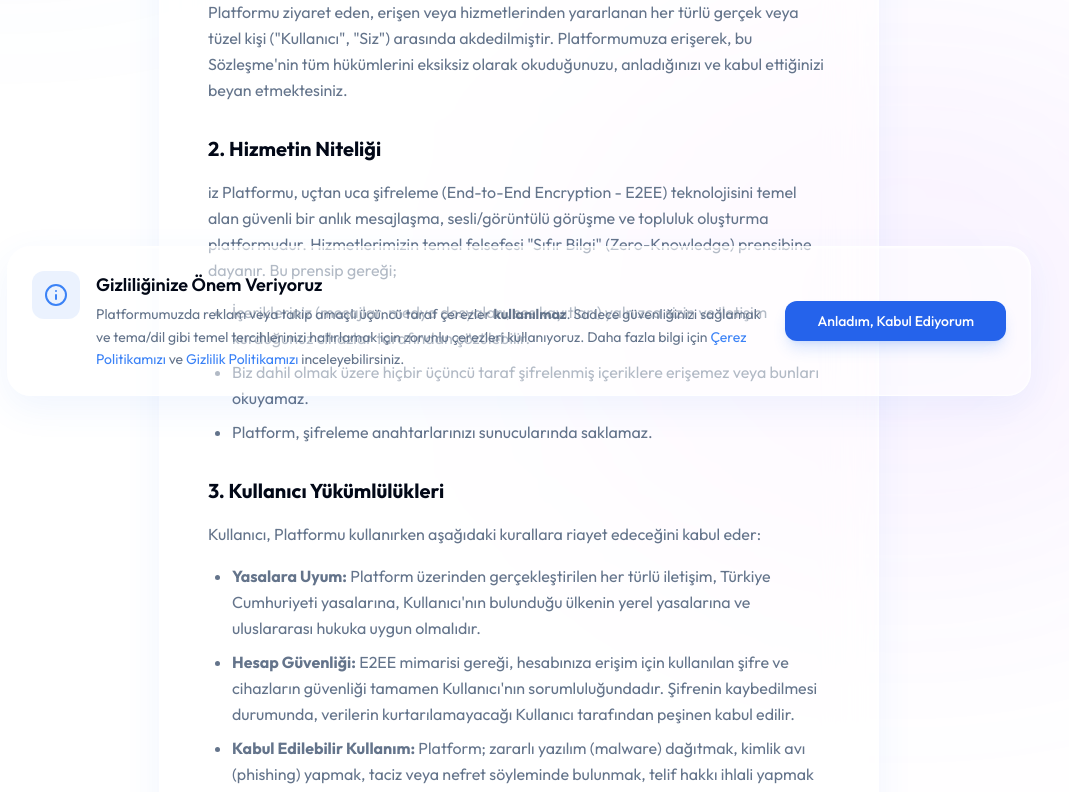
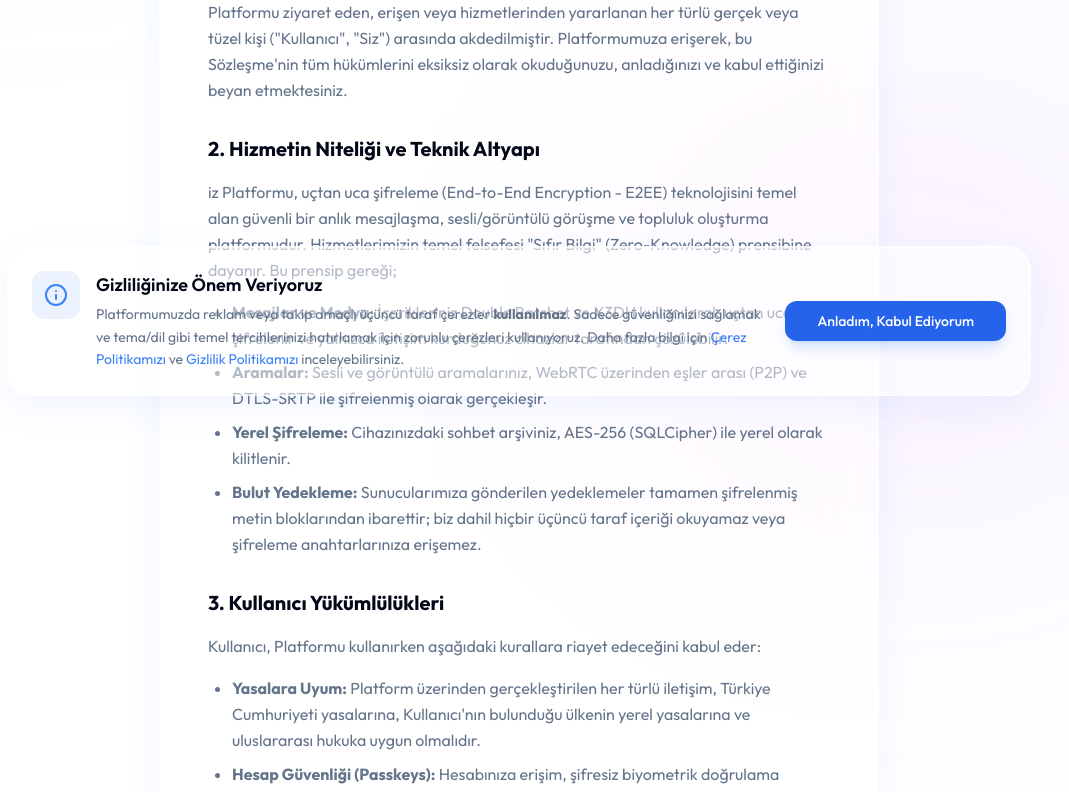
Before and after one commit to egemenxgul/No-iz, a Next.js app in the folder iz-web/: page /terms in a window 1280 px wide. Shown: the part 380-1172 px from the top of the page, without its empty margins (121-1190 px from the left). Built offline with nearby package versions, Linux system fonts and the light colour scheme; no server answers.

Commit message:
docs: update terms of service to reflect webrtc, sqlcipher, passkeys, and cloud backup architecture

```diff
--- a/iz-web/src/app/terms/page.tsx
+++ b/iz-web/src/app/terms/page.tsx
@@ -38,14 +38,15 @@ export default function TermsOfServicePage() {
             </section>
 
             <section>
-              <h2 className="text-xl font-bold text-foreground mb-4">2. Hizmetin Niteliği</h2>
+              <h2 className="text-xl font-bold text-foreground mb-4">2. Hizmetin Niteliği ve Teknik Altyapı</h2>
               <p className="mb-4">
                 iz Platformu, uçtan uca şifreleme (End-to-End Encryption - E2EE) teknolojisini temel alan güvenli bir anlık mesajlaşma, sesli/görüntülü görüşme ve topluluk oluşturma platformudur. Hizmetlerimizin temel felsefesi "Sıfır Bilgi" (Zero-Knowledge) prensibine dayanır. Bu prensip gereği;
               </p>
               <ul className="list-disc pl-6 space-y-2">
-                <li>İçerikleriniz (mesajlar, medya dosyaları, ses kayıtları) yalnızca sizin ve iletişim kurduğunuz cihazlar tarafından çözülebilir.</li>
-                <li>Biz dahil olmak üzere hiçbir üçüncü taraf şifrelenmiş içeriklere erişemez veya bunları okuyamaz.</li>
-                <li>Platform, şifreleme anahtarlarınızı sunucularında saklamaz.</li>
+                <li><strong>Mesajlar ve Medya:</strong> İçerikleriniz Double Ratchet ve X3DH kullanılarak uçtan uca şifrelenir ve yalnızca iletişim kurduğunuz cihazlar tarafından çözülebilir.</li>
+                <li><strong>Aramalar:</strong> Sesli ve görüntülü aramalarınız, WebRTC üzerinden eşler arası (P2P) ve DTLS-SRTP ile şifrelenmiş olarak gerçekleşir.</li>
+                <li><strong>Yerel Şifreleme:</strong> Cihazınızdaki sohbet arşiviniz, AES-256 (SQLCipher) ile yerel olarak kilitlenir.</li>
+                <li><strong>Bulut Yedekleme:</strong> Sunucularımıza gönderilen yedeklemeler tamamen şifrelenmiş metin bloklarından ibarettir; biz dahil hiçbir üçüncü taraf içeriği okuyamaz veya şifreleme anahtarlarınıza erişemez.</li>
               </ul>
             </section>
 
@@ -54,7 +55,7 @@ export default function TermsOfServicePage() {
               <p className="mb-4">Kullanıcı, Platformu kullanırken aşağıdaki kurallara riayet edeceğini kabul eder:</p>
               <ul className="list-disc pl-6 space-y-2">
                 <li><strong>Yasalara Uyum:</strong> Platform üzerinden gerçekleştirilen her türlü iletişim, Türkiye Cumhuriyeti yasalarına, Kullanıcı'nın bulunduğu ülkenin yerel yasalarına ve uluslararası hukuka uygun olmalıdır.</li>
-                <li><strong>Hesap Güvenliği:</strong> E2EE mimarisi gereği, hesabınıza erişim için kullanılan şifre ve cihazların güvenliği tamamen Kullanıcı'nın sorumluluğundadır. Şifrenin kaybedilmesi durumunda, verilerin kurtarılamayacağı Kullanıcı tarafından peşinen kabul edilir.</li>
+                <li><strong>Hesap Güvenliği (Passkeys):</strong> Hesabınıza erişim, şifresiz biyometrik doğrulama (Passkeys) teknolojisi ile sağlanmaktadır. Kullanılan cihazın güvenliği, biyometrik verilerin korunması ve erişim kilitleri tamamen Kullanıcı'nın sorumluluğundadır. Cihaz veya Passkey kaybı durumunda (eğer şifreli bulut yedeği veya kurtarma kodu yoksa) verilerin kurtarılamayacağı peşinen kabul edilir.</li>
                 <li><strong>Kabul Edilebilir Kullanım:</strong> Platform; zararlı yazılım (malware) dağıtmak, kimlik avı (phishing) yapmak, taciz veya nefret söyleminde bulunmak, telif hakkı ihlali yapmak veya herhangi bir yasa dışı faaliyeti organize etmek amacıyla kullanılamaz.</li>
               </ul>
             </section>
```
